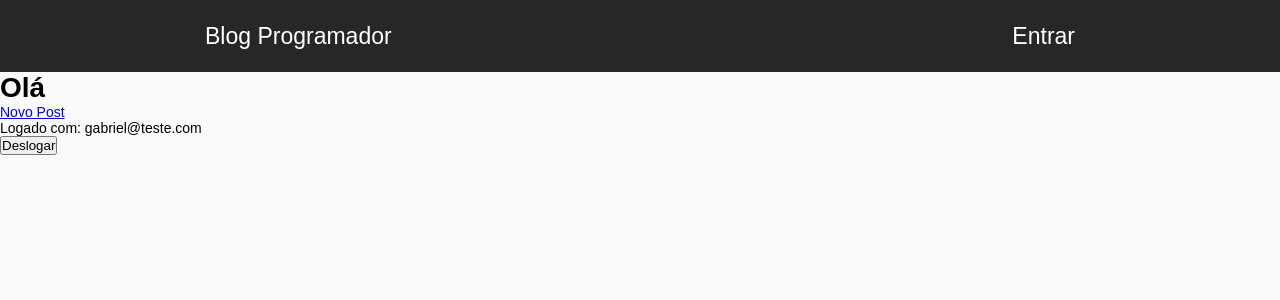
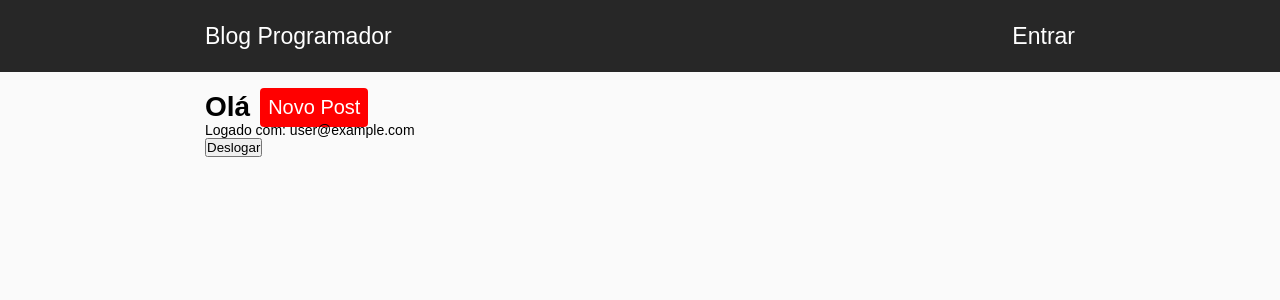
Before and after one commit to psico/blog_exemplo, a React (Create React App) app: page /dashboard in a window 1280 px wide. Shown: the top 300 px of the page. Built offline with nearby package versions, Linux system fonts and the light colour scheme; no server answers; the database is empty; sample sign-in values are in the browser's storage.

Commit message:
[ADD] Implementação o deslogar(logout)

```diff
--- /dev/null
+++ b/src/components/Dashboard/dashboard.css
@@ -0,0 +1,22 @@
+div#dashboard {
+    width: 100%;
+    max-width: 930px;
+    margin: 20px auto;
+    padding: 0 30px;
+}
+
+div#dashboard .user-info{
+    display: flex;
+    height: 30px;
+    align-items: center;
+}
+
+div#dashboard .user-info a{
+    margin-left: 10px;
+    padding: 8px;
+    border-radius: 4px;
+    font-size: 20px;
+    background-color: #ff0000;
+    color: #fff;
+    text-decoration: none;
+}
--- a/src/components/Dashboard/index.js
+++ b/src/components/Dashboard/index.js
@@ -1,6 +1,7 @@
 import React, {Component} from 'react';
 import {Link, withRouter} from "react-router-dom";
 import firebase from "../../firebase";
+import "./dashboard.css";
 
 class Dashboard extends Component {
 
@@ -25,8 +26,15 @@
         });
     }
 
-    logout() {
+    logout = async () => {
+        await firebase.logout()
+            .catch((error) => {
+                console.log(error);
+            });
 
+        localStorage.removeItem("nome");
+
+        this.props.history.push('/');
     }
 
     render() {
@@ -36,7 +44,7 @@
                     <h1>Olá {this.state.nome}</h1>
                     <Link to="/dashboard/new">Novo Post</Link>
                 </div>
-                <p>Logado com: gabriel@teste.com</p>
+                <p>Logado com: {firebase.getCurrent()}</p>
                 <button onClick={() => this.logout()}>Deslogar</button>
             </div>
         )
--- a/src/firebase.js
+++ b/src/firebase.js
@@ -22,6 +22,10 @@
 
     login(email, password) {
         return app.auth().signInWithEmailAndPassword(email, password);
+    }
+
+    logout() {
+        return app.auth().signOut();
     }
 
     async register(nome, email, password) {
```
